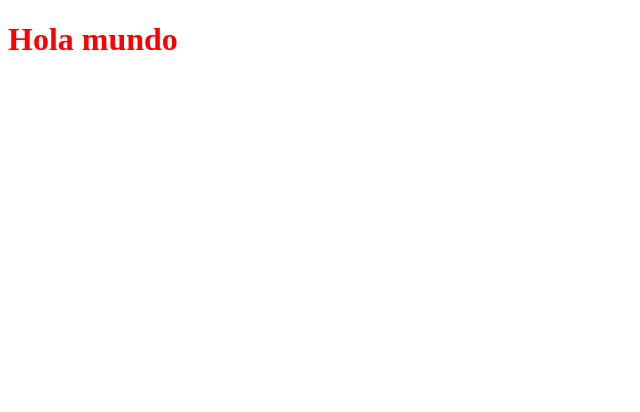
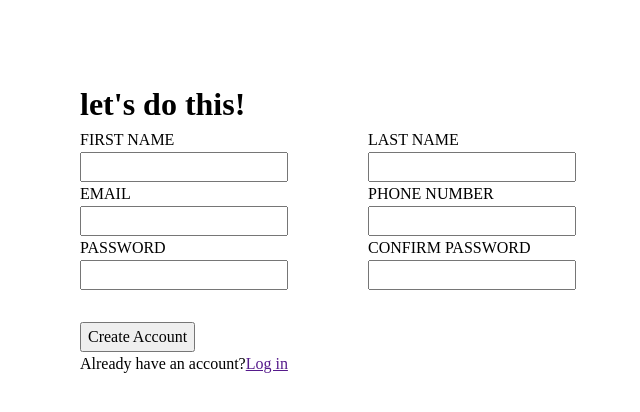
Before and after one commit to JaviKuroi/Sign-up-Form, a plain HTML site: page index.html in a window 1280 px wide. Shown: the whole page, without its empty margins (0-640 px from the left). Drawn offline with Linux system fonts and the light colour scheme.

Commit message:
Actualizacion del codigo

```diff
--- a/index.html
+++ b/index.html
@@ -7,7 +7,52 @@
     <link rel="stylesheet" href="styles.css">
 </head>
 <body>
-    <h1>Hola mundo</h1>
+    <form action="" class="formulario">
+        <h1>let's do this!</h1>
+        <div class="wrap_div">
+            <div class="wrap">
+                <label for="first_name">FIRST NAME</label>
+                <input type="text" name="first_name" id="">
+            </div>
+            <div class="wrap">
+                <label for="last_name">LAST NAME</label>
+                <input type="text" name="last_name" id="">
+            </div>
+        </div>
 
+
+       <div  class="wrap_div">
+            <div class="wrap">
+                <label for="email">EMAIL</label>
+                <input type="email" name="email" id="">
+            </div>
+            <div class="wrap">
+                <label for="phone_number">PHONE NUMBER</label>
+                <input type="number" name="phone_number" id="">
+            </div>
+       </div>
+
+
+        <div class="wrap_div">
+            <div class="wrap">
+                <label for="password">PASSWORD</label>
+                <input type="password" name="password" id="">
+            </div>
+            <div class="wrap">
+                <label for="confirm_password">CONFIRM PASSWORD</label>
+                <input type="password" name="confirm_password" id="">
+            </div>
+        </div>
+
+
+        <div class="wrap_div--button">
+            <button>Create Account</button>
+        </div>
+
+        <div class="wrap_div--text">
+            <p>Already have an account?</p>
+            <a href="">Log in</a>
+        </div>
+    </form>
 </body>
 </html>
--- a/styles.css
+++ b/styles.css
@@ -1,3 +1,77 @@
-h1 {
-    color: red;
+/* 1. Use a more-intuitive box-sizing model */
+*, *::before, *::after {
+  box-sizing: border-box;
 }
+
+/* 2. Remove default margin */
+* {
+  margin: 0;
+}
+
+/* 3. Enable keyword animations */
+@media (prefers-reduced-motion: no-preference) {
+  html {
+    interpolate-size: allow-keywords;
+  }
+}
+
+body {
+  /* 4. Add accessible line-height */
+  line-height: 1.5;
+  /* 5. Improve text rendering */
+  -webkit-font-smoothing: antialiased;
+}
+
+/* 6. Improve media defaults */
+img, picture, video, canvas, svg {
+  display: block;
+  max-width: 100%;
+}
+
+/* 7. Inherit fonts for form controls */
+input, button, textarea, select {
+  font: inherit;
+}
+
+/* 8. Avoid text overflows */
+p, h1, h2, h3, h4, h5, h6 {
+  overflow-wrap: break-word;
+}
+
+/* 9. Improve line wrapping */
+p {
+  text-wrap: pretty;
+}
+h1, h2, h3, h4, h5, h6 {
+  text-wrap: balance;
+}
+
+/*
+  10. Create a root stacking context
+*/
+#root, #__next {
+  isolation: isolate;
+}
+
+.formulario {
+  margin: 5rem;
+}
+
+.wrap_div {
+  gap: 5rem;
+  display: flex;
+}
+
+.wrap {
+  display: flex;
+  flex-direction: column;
+}
+
+.wrap_div--button {
+  padding-top: 2rem;
+}
+
+.wrap_div--text {
+  display: flex;
+  flex-direction: row;
+}
```
